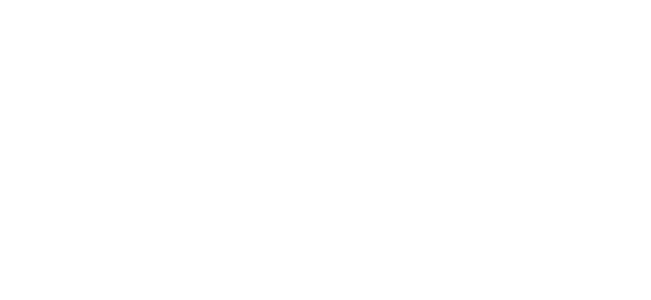
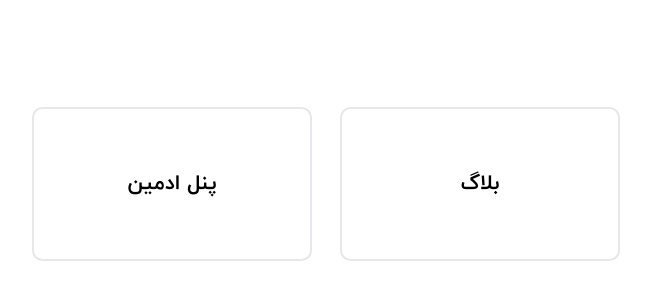
Before and after one commit to Soheiljafarnejad/Blog-App, a Next.js app: page / in a window 1280 px wide. Before the commit this address had no page. Shown: the part 216-516 px from the top of the page, without its empty margins (377-1028 px from the left). Built offline with nearby package versions, Linux system fonts and the light colour scheme.

Commit message:
Add landing page

```diff
--- a/pages/blogs/index.js
+++ b/pages/blogs/index.js
@@ -3,7 +3,7 @@
 import Sort from "@/components/blogs/Sort";
 import axios from "axios";
 
-const BlogsPage = ({ posts, categories }) => {
+const BlogsPage = ({ posts=[], categories=[] }) => {
   return (
     <div className="min-h-screen bg-gray-100">
       <div className="grid gap-4 grid-cols-12 grid-rows-[50px_minmax(200px,_1fr)] p-4">
@@ -17,13 +17,13 @@
 
 export default BlogsPage;
 
-export async function getServerSideProps(context) {
-  const { data } = await axios.get("http://localhost:3001/blogs");
-  const { data: categories } = await axios.get("http://localhost:3001/categories");
-  return {
-    props: {
-      posts: data,
-      categories,
-    },
-  };
-}
+// export async function getServerSideProps(context) {
+//   const { data } = await axios.get("http://localhost:3001/blogs");
+//   const { data: categories } = await axios.get("http://localhost:3001/categories");
+//   return {
+//     props: {
+//       posts: data,
+//       categories,
+//     },
+//   };
+// }
--- a/pages/index.js
+++ b/pages/index.js
@@ -1,11 +1,16 @@
-import { useRouter } from "next/router";
-import { useEffect } from "react";
+import Link from "next/link";
 
 export default function Home() {
-  const router = useRouter();
-  useEffect(() => {
-    router.push("/blogs");
-  });
 
-  return <div></div>;
+  return (
+    <div className="centering gap-8 min-h-screen">
+      <Link href="/blogs">
+        <a className="centering w-80 h-44 text-2xl font-bold border-2 transition-all duration-200 hover:border-blue-500 rounded-xl">بلاگ</a>
+      </Link>
+
+      <Link href="/panel_admin">
+        <a className="centering w-80 h-44 text-2xl font-bold border-2 transition-all duration-200 hover:border-blue-500 rounded-xl">پنل ادمین</a>
+      </Link>
+    </div>
+  );
 }
```
